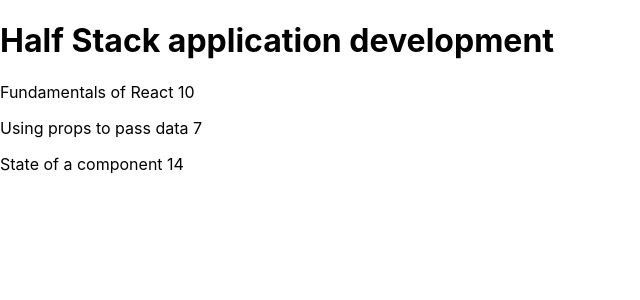
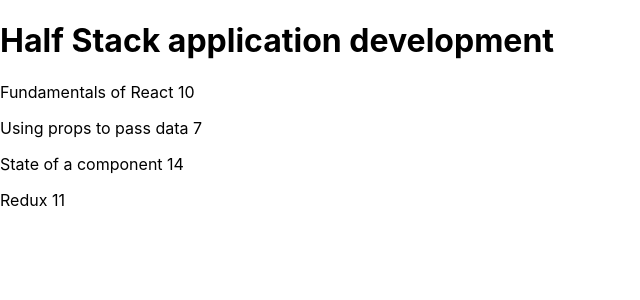
Before and after one commit to mnemicon/fullstackopen-palautukset, a React (Create React App) app in the folder osa02/kurssitiedot-2/: page / in a window 1280 px wide. Shown: the top 300 px of the page, without its empty margins (0-640 px from the left). Built offline with nearby package versions, Linux system fonts and the light colour scheme.

Commit message:
Add Part 2.1 kurssitiedot-2 step 6_3rd try_Final_with working map function

```diff
--- a/osa02/kurssitiedot-2/src/App.js
+++ b/osa02/kurssitiedot-2/src/App.js
@@ -1,51 +1,65 @@
-const Part = (props) => {
-   console.log(props)
+const Part = ({part}) => {
+   console.log(part)
+   //const { parts } = course
   return (
     <div>
-      <p> { props.course.parts[0].name } { props.course.parts[0].exercises } </p>
-      <p> { props.course.parts[1].name } { props.course.parts[1].exercises } </p>
-      <p> { props.course.parts[2].name } { props.course.parts[2].exercises } </p>
+      <p> { part.name } { part.exercises } </p>
     </div>
   )
 }
 
-const Header = (props) => {
+const Header = ({course}) => {
  //console.log(props);
 //MUISTA AINA RETURN-OSA JOKAISESSA KOMPONENTISSA
   return (
 //HAKEE TIEDOT PROPS-PARAN AVULLA
   <div>
-    <h1> { props.course.name } </h1>
+    <h1> { course.name } </h1>
   </div>
   )
 }
 
-const Content = (props) => {
+const Content = ({parts}) => {
   //console.log(props);
+  // ALLA OLEVA PÄTKÄ KAIKKEIN VAIKEIN, ML. SEN SUHDE KOMPONENTTIIN PART.
   return (
     <div>
-      <Part course={ props.course } />
+      { parts.map(part =>
+        <Part key={part.id} part={part}/>
+      )}
     </div>
   )
 }
 
-/*const Total = (props) => {
+/* TEHDÄÄN NÄISTÄ MAP-TOIMINNE:
+       <Part part={ parts[0] } />
+      <Part part={ parts[1] } />
+      <Part part={ parts[2] } />
+      <Part part={ parts[3] } />
+ */
+
+      /*
+const Total = ({sum}) => {
   return (
   <div>
-    <p>Number of exercises { props.course.parts[0].exercises + props.course.parts[1].exercises + props.course.parts[2].exercises } </p>
+    <p>TOTAL of { sum } exercises </p>
   </div>
   )
-}*/
+}
+*/
 
-const Course = (props) => {
+const Course = ({course}) => {
   //console.log(course)
+  //PÄIVITELTY MUUTTUJIEN NIMIÄ SPESIFIMMIKSI.
   return (
     <div>
-      <Header course={ props.course } />
-      <Content course={ props.course } />
+      <Header course={ course } />
+      <Content parts={ course.parts } />
     </div>
   )
 }
+//       <Total sum={ course.parts[0].exercises + course.parts[1].exercises + course.parts[2].exercises + course.parts[3].exercises } />
+
 
 const App = () => {
   //APP SISÄLTÄÄ KAIKEN DATAN
@@ -67,6 +81,11 @@
       name: 'State of a component',
       exercises: 14,
       id: 3
+    },
+    {
+      name: 'Redux',
+      exercises: 11,
+      id: 4
     }
   ]
 }
```
